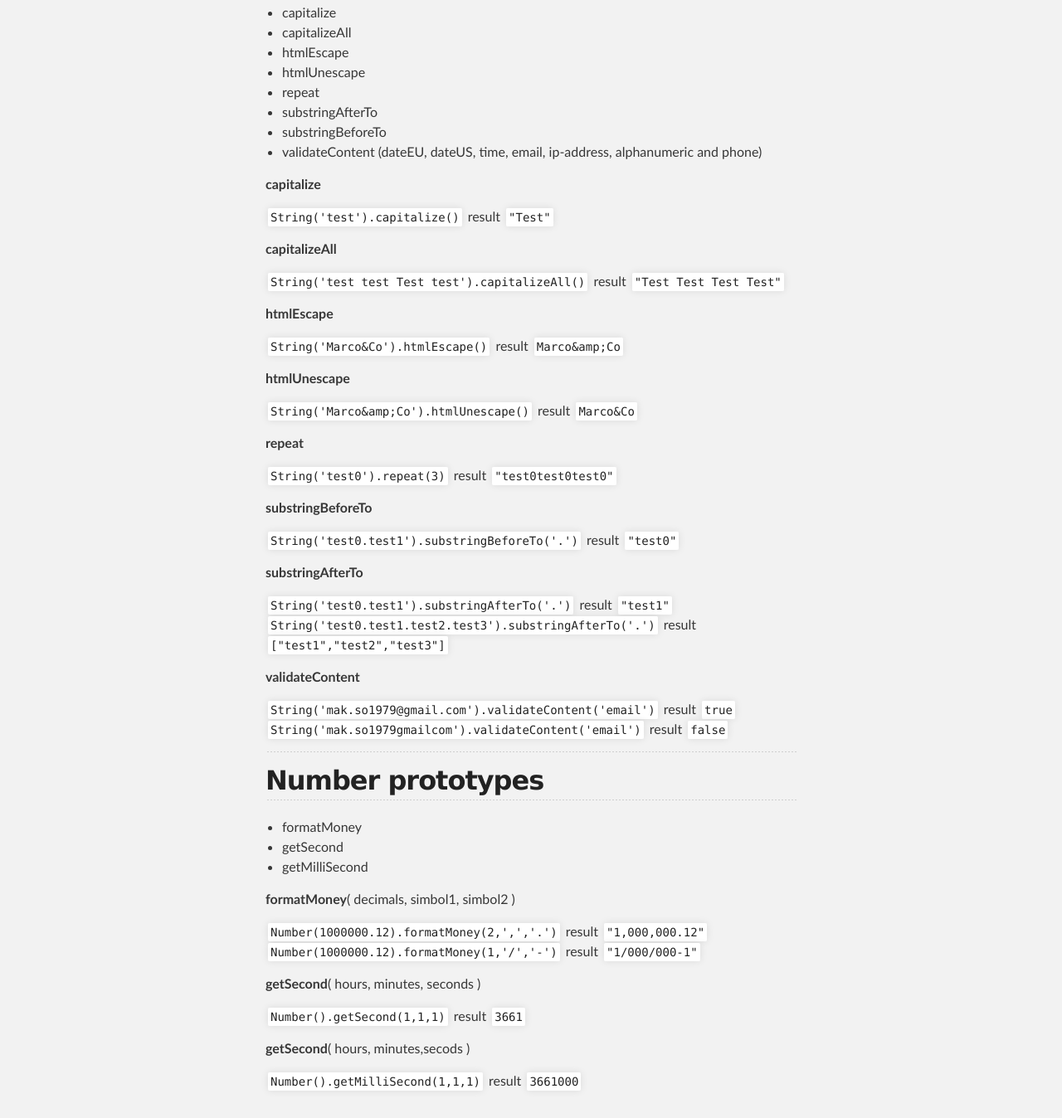
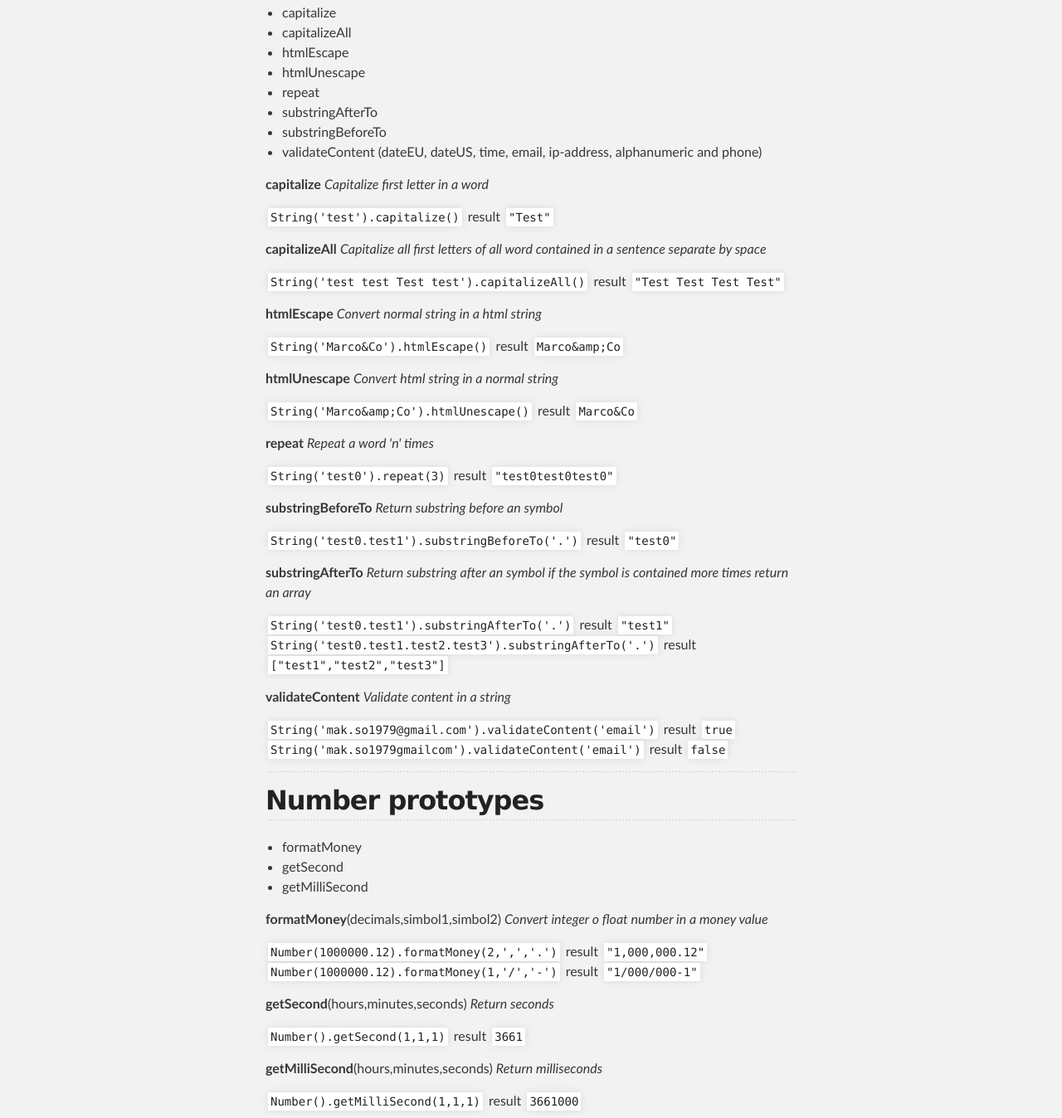
Before and after one commit to marcosomma/my-prototypes, a plain HTML site: page index.html in a window 1280 px wide. Shown: the part 1132-2480 px from the top of the page at 83% size. Drawn offline with Linux system fonts and the light colour scheme.

```diff
--- a/index.html
+++ b/index.html
@@ -60,36 +60,44 @@
 <li>validateContent (dateEU, dateUS, time, email, ip-address, alphanumeric and phone)</li>
 </ul>
 
-<p><strong>capitalize</strong></p>
+<p><strong>capitalize</strong>
+<em>Capitalize first letter in a word</em></p>
 
 <p><code>String('test').capitalize()</code> result <code>"Test"</code></p>
 
-<p><strong>capitalizeAll</strong></p>
+<p><strong>capitalizeAll</strong>
+<em>Capitalize all first letters of all word contained in a sentence separate by space</em></p>
 
 <p><code>String('test test Test test').capitalizeAll()</code> result <code>"Test Test Test Test"</code></p>
 
-<p><strong>htmlEscape</strong></p>
+<p><strong>htmlEscape</strong>
+<em>Convert normal string in a html string</em></p>
 
 <p><code>String('Marco&amp;Co').htmlEscape()</code> result <code>Marco&amp;amp;Co</code></p>
 
-<p><strong>htmlUnescape</strong></p>
+<p><strong>htmlUnescape</strong>
+<em>Convert html string in a normal string</em></p>
 
 <p><code>String('Marco&amp;amp;Co').htmlUnescape()</code> result <code>Marco&amp;Co</code></p>
 
-<p><strong>repeat</strong></p>
+<p><strong>repeat</strong>
+<em>Repeat a word 'n' times</em></p>
 
 <p><code>String('test0').repeat(3)</code> result <code>"test0test0test0"</code></p>
 
-<p><strong>substringBeforeTo</strong></p>
+<p><strong>substringBeforeTo</strong>
+<em>Return substring before an symbol</em></p>
 
 <p><code>String('test0.test1').substringBeforeTo('.')</code> result <code>"test0"</code></p>
 
-<p><strong>substringAfterTo</strong></p>
+<p><strong>substringAfterTo</strong>
+<em>Return substring after an symbol if the symbol is contained more times return an array</em></p>
 
 <p><code>String('test0.test1').substringAfterTo('.')</code> result <code>"test1"</code>
 <code>String('test0.test1.test2.test3').substringAfterTo('.')</code> result <code>["test1","test2","test3"]</code></p>
 
-<p><strong>validateContent</strong></p>
+<p><strong>validateContent</strong>
+<em>Validate content in a string</em></p>
 
 <p><code>String('mak.so1979@gmail.com').validateContent('email')</code> result <code>true</code>
 <code>String('mak.so1979gmailcom').validateContent('email')</code> result <code>false</code></p>
@@ -105,16 +113,19 @@
 <li>getMilliSecond</li>
 </ul>
 
-<p><strong>formatMoney</strong>( decimals, simbol1, simbol2 )</p>
+<p><strong>formatMoney</strong>(decimals,simbol1,simbol2)
+<em>Convert integer o float number in a money value</em></p>
 
 <p><code>Number(1000000.12).formatMoney(2,',','.')</code> result <code>"1,000,000.12"</code>
 <code>Number(1000000.12).formatMoney(1,'/','-')</code> result <code>"1/000/000-1"</code></p>
 
-<p><strong>getSecond</strong>( hours, minutes, seconds )</p>
+<p><strong>getSecond</strong>(hours,minutes,seconds)
+<em>Return seconds</em></p>
 
 <p><code>Number().getSecond(1,1,1)</code> result <code>3661</code></p>
 
-<p><strong>getSecond</strong>( hours, minutes,secods )</p>
+<p><strong>getMilliSecond</strong>(hours,minutes,seconds)
+<em>Return milliseconds</em></p>
 
 <p><code>Number().getMilliSecond(1,1,1)</code> result <code>3661000</code></p>
       </section>
```
Also changed, not shown: params.json (+1 -1 lines).
